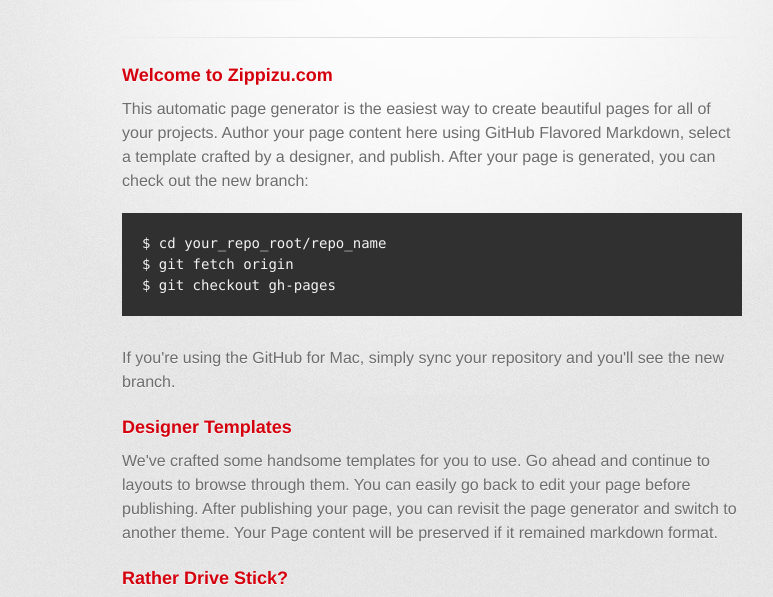
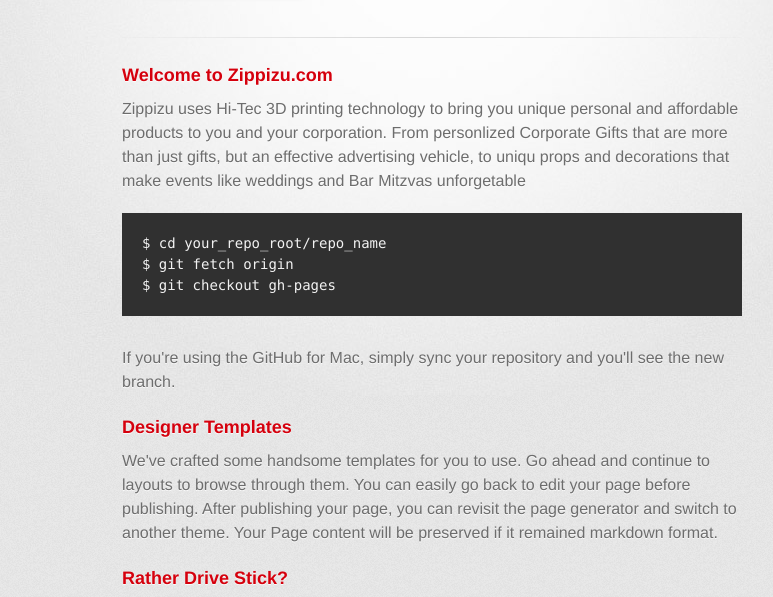
Before and after one commit to Zippizu/zippizu.github.io, a plain HTML site: page index.html in a window 1280 px wide. Shown: the part 178-775 px from the top of the page, without its empty margins (208-981 px from the left). Drawn offline with Linux system fonts and the light colour scheme; a web font is replaced by a local one.

Commit message:
Update index.html

```diff
--- a/index.html
+++ b/index.html
@@ -32,7 +32,7 @@
           <h3>
 <a name="welcome-to-Zippizu.com" class="anchor" href="#welcome-to-github-pages"><span class="octicon octicon-link"></span></a>Welcome to Zippizu.com</h3>
 
-<p>This automatic page generator is the easiest way to create beautiful pages for all of your projects. Author your page content here using GitHub Flavored Markdown, select a template crafted by a designer, and publish. After your page is generated, you can check out the new branch:</p>
+<p>Zippizu uses Hi-Tec 3D printing technology to bring you unique personal and affordable products to you and your corporation. From personlized Corporate Gifts that are more than just gifts, but an effective advertising vehicle, to uniqu props and decorations that make events like weddings and Bar Mitzvas unforgetable</p>
 
 <pre><code>$ cd your_repo_root/repo_name
 $ git fetch origin
```
